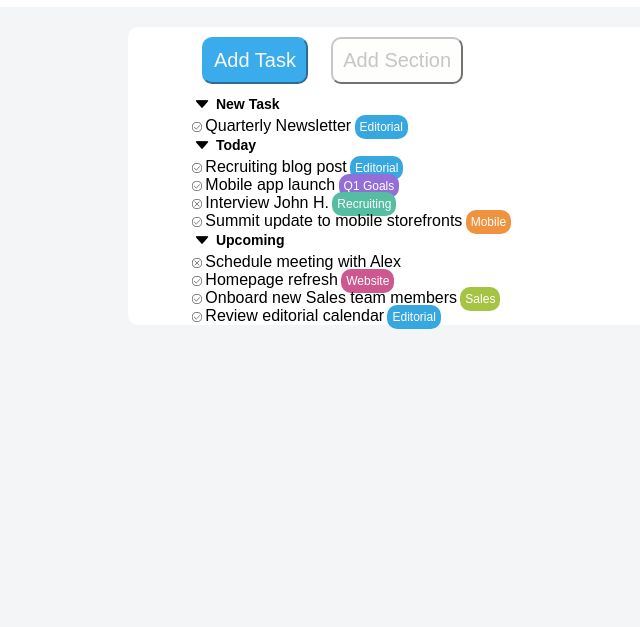
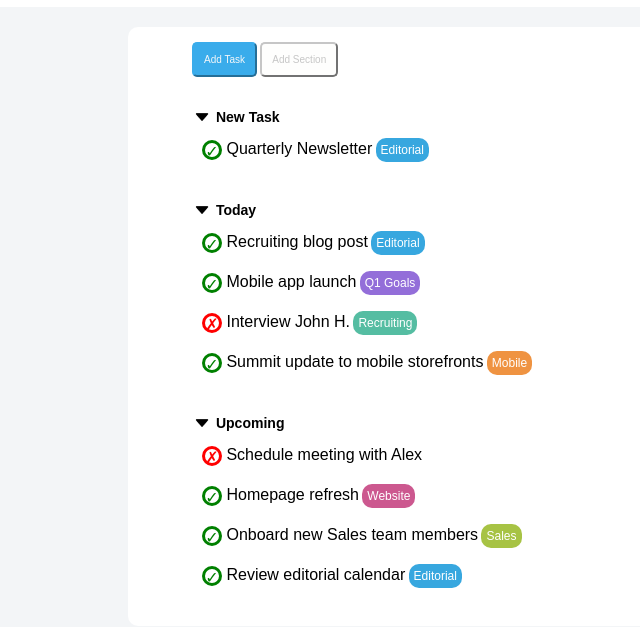
Before and after one commit to LucaRuggeri5/html-css-toboolist, a plain HTML site: page index.html in a window 1280 px wide. Shown: the part 73-700 px from the top of the page, without its empty margins (0-640 px from the left). Drawn offline with Linux system fonts and the light colour scheme.

Commit message:
Esercizio finalizzato con tutti i cambiamenti estetici

```diff
--- a/css/main.css
+++ b/css/main.css
@@ -45,24 +45,24 @@ body{
 #add-task{
     background-color: #3AACEB;
     color: #F5F7F9;
-    font-size: 20px;
+    font-size: 10px;
     text-align: center;
-    margin: 10px;
+    margin-top: 15px;
     padding: 10px;
     vertical-align: middle;
-    border-radius: 10px;
+    border-radius: 5px;
     border-color: #3AACEB;
 }
 
 #add-section{
     background-color: #FEFEFD;
     color: #C6C6C6;
-    font-size: 20px;
+    font-size: 10px;
     text-align: center;
-    margin: 10px;
+    margin-top: 15px;
     padding: 10px;
     vertical-align: middle;
-    border-radius: 10px;
+    border-radius: 5px;
     border-color: #C6C6C6;
 }
 
@@ -80,17 +80,51 @@ figure{
     font-size: 16px;
 }
 
+.block{
+    padding: 10px;
+}
+
+.lista1{
+    padding-top: 30px;
+    padding-bottom: 30px;
+}
+
+.lista2{
+    padding-bottom: 30px;
+}
+
+.lista3{
+    padding-bottom: 30px;
+}
+
+
 /* editing punti lista */
 .freccia-giu{
     width: 20px;
 }
 
-.mark-check{
-    width: 10px;
+.check{
+    display: inline-block;
+    width: 20px;
+    height: 20px;
+    color: green;
+    border-style: solid;
+    text-align: center;
+    vertical-align: middle;
+    line-height: 18px;
+    border-radius: 50%;
 }
 
-.mark-cross{
-    width: 10px;
+.cross{
+    display: inline-block;
+    width: 20px;
+    height: 20px;
+    color: red;
+    border-style: solid;
+    text-align: center;
+    vertical-align: middle;
+    line-height: 18px;
+    border-radius: 50%;
 }
 
 /* editing pill */
--- a/index.html
+++ b/index.html
@@ -22,11 +22,13 @@
         <div class="container">
 
         <!-- tasti task e section -->
+         <section class="button">
         <button id="add-task">Add Task</button>
         <button id="add-section">Add Section</button>
+         </section>
 
         <!-- Sezione New Task -->
-         <section>
+         <section class="lista1">
 
             <h3 class="titolo-lista">
                 <figure><img src="img/freccia giu.png" alt="check" class="freccia-giu"></figure>
@@ -36,12 +38,7 @@
             <ul class="new-task">
                 <li>
                     <div class="block">
-                        <span>
-                            <figure>
-                                <img src="img/iconmonstr-check-mark-circle-thin.svg" alt="check" class="mark-check">
-                            </figure>
-                        </span>
-                        <span class="testo-riga">Quarterly Newsletter</span>
+                        <span class="testo-riga"><span class="check">&check;</span> Quarterly Newsletter</span>
                         <span class="pill-editorial">Editorial</span>
                     </div>
                 </li>
@@ -49,8 +46,8 @@
 
          </section>
 
-         <!-- sezione Today -->
-        <section>
+         <!-- Sezione Today -->
+        <section class="lista2">
 
             <h3 class="titolo-lista">
                 <figure><img src="img/freccia giu.png" alt="check" class="freccia-giu"></figure>
@@ -59,45 +56,25 @@
             <ul class="today">
                 <li>
                     <div class="block">
-                        <span>
-                            <figure>
-                                <img src="img/iconmonstr-check-mark-circle-thin.svg" alt="check" class="mark-check">
-                            </figure>
-                        </span>
-                        <span class="testo-riga">Recruiting blog post</span>
+                        <span class="testo-riga"><span class="check">&check;</span> Recruiting blog post</span>
                         <span class="pill-editorial">Editorial</span>
                     </div>
                 </li>
                 <li>
                     <div class="block">
-                        <span>
-                            <figure>
-                                <img src="img/iconmonstr-check-mark-circle-thin.svg" alt="check" class="mark-check">
-                            </figure>
-                        </span>
-                        <span class="testo-riga">Mobile app launch</span>
+                        <span class="testo-riga"><span class="check">&check;</span> Mobile app launch</span>
                         <span class="pill-Q1">Q1 Goals</span>
                     </div>
                 </li>
                 <li>
                     <div class="block">
-                        <span>
-                            <figure>
-                                <img src="img/iconmonstr-x-mark-circle-thin.svg" alt="check" class="mark-cross">
-                            </figure>
-                        </span>
-                        <span class="testo-riga">Interview John H.</span>
+                        <span class="testo-riga"><span class="cross">&cross;</span> Interview John H.</span>
                         <span class="pill-recruiting">Recruiting</span>
                     </div>
                 </li>
                 <li>
                     <div class="block">
-                        <span>
-                            <figure>
-                                <img src="img/iconmonstr-check-mark-circle-thin.svg" alt="check" class="mark-check">
-                            </figure>
-                        </span>
-                        <span class="testo-riga">Summit update to mobile storefronts</span>
+                        <span class="testo-riga"><span class="check">&check;</span> Summit update to mobile storefronts</span>
                         <span class="pill-mobile">Mobile</span>
                     </div>
                 </li>
@@ -106,7 +83,7 @@
          </section>
 
          <!-- Sezione Upcoming -->
-         <section>
+         <section class="lista3">
 
             <h3 class="titolo-lista">
                 <figure><img src="img/freccia giu.png" alt="check" class="freccia-giu"></figure>
@@ -115,57 +92,32 @@
             <ul>
                 <li>
                     <div class="block">
-                        <span>
-                            <figure>
-                                <img src="img/iconmonstr-x-mark-circle-thin.svg" alt="check" class="mark-cross">
-                            </figure>
-                        </span>
-                        <span class="testo-riga">Schedule meeting with Alex</span>
+                        <span class="testo-riga"><span class="cross">&cross;</span> Schedule meeting with Alex</span>
                     </div>
                 </li>
                 <li>
                     <div class="block">
-                        <span>
-                            <figure>
-                                <img src="img/iconmonstr-check-mark-circle-thin.svg" alt="check" class="mark-check">
-                            </figure>
-                        </span>
-                        <span class="testo-riga">Homepage refresh</span>
+                        <span class="testo-riga"><span class="check">&check;</span> Homepage refresh</span>
                         <span class="pill-website">Website</span>
                     </div>
                 </li>
                 <li>
                     <div class="block">
-                        <span>
-                            <figure>
-                                <img src="img/iconmonstr-check-mark-circle-thin.svg" alt="check" class="mark-check">
-                            </figure>
-                        </span>
-                        <span class="testo-riga">Onboard new Sales team members</span>
+                        <span class="testo-riga"><span class="check">&check;</span> Onboard new Sales team members</span>
                         <span class="pill-sales">Sales</span>
                     </div>
                 </li>
                 <li>
                     <div class="block">
-                        <span>
-                            <figure>
-                                <img src="img/iconmonstr-check-mark-circle-thin.svg" alt="check" class="mark-check">
-                            </figure>
-                        </span>
-                        <span class="testo-riga">Review editorial calendar</span>
+                        <span class="testo-riga"><span class="check">&check;</span> Review editorial calendar</span>
                         <span class="pill-editorial">Editorial</span>
                     </div>
                 </li>
             </ul>
 
          </section>
-
+        </div>
      </main>
-
-     <footer>
-
-     </footer>
-        </div>
 
 </body>
 </html>
```
